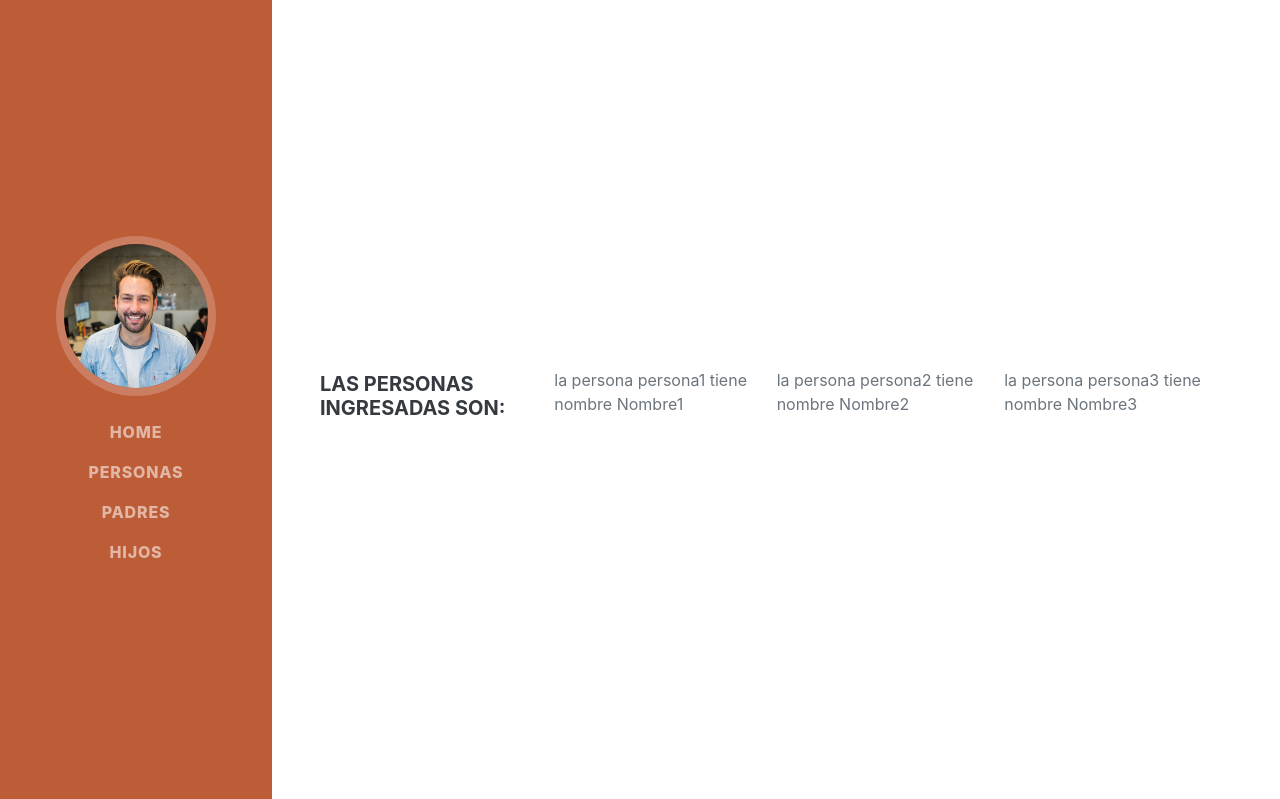
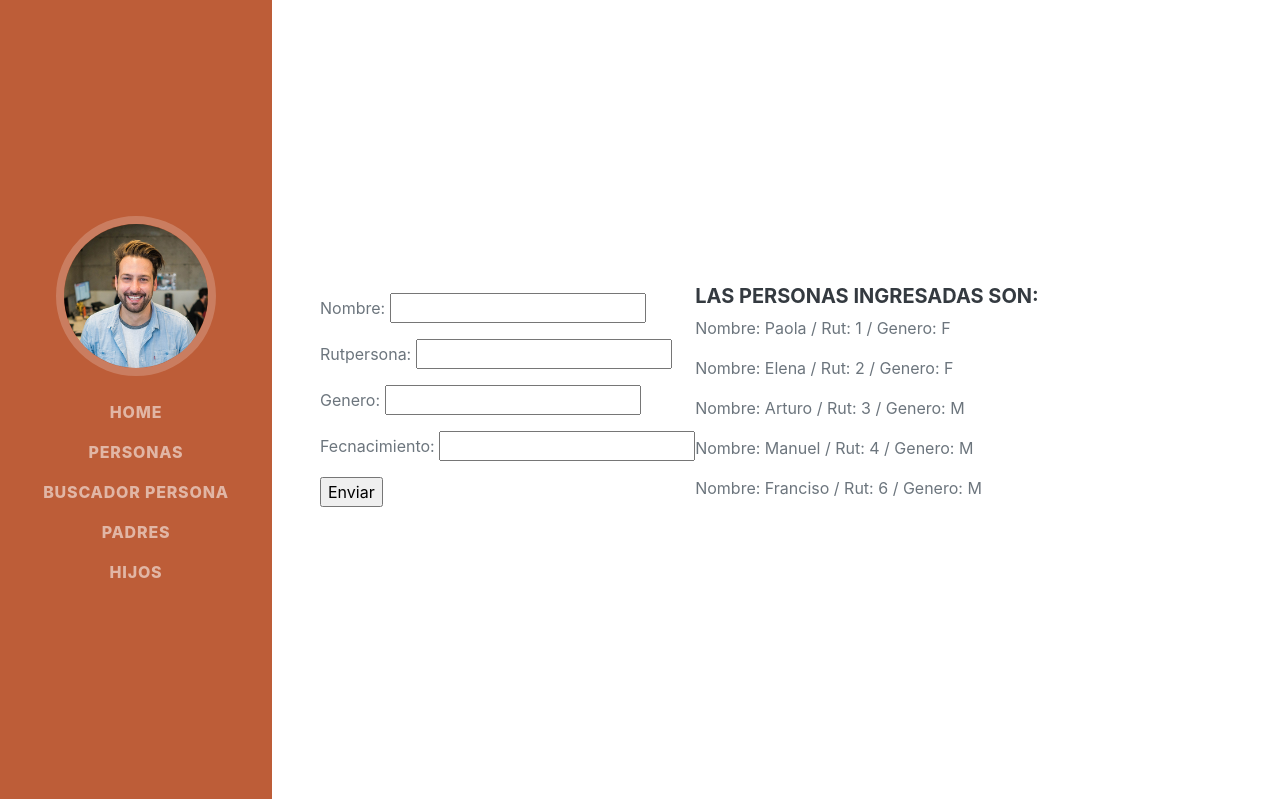
Before and after one commit to Inmarcesible/ProyectoFamiliaPy, a Django app: page /AppFami/personas in a window 1280 px wide. Shown: the top 799 px of the page. Run offline with Django 4.2, Linux system fonts and the light colour scheme; data comes from the database, SQL or seed files in the repository; both versions use the stored data as it was after the commit; some libraries are stand-ins or nearby versions; some web fonts are replaced.

Commit message:
Buscador

```diff
--- /dev/null
+++ b/AppFami/forms.py
@@ -0,0 +1,10 @@
+from django import forms
+
+class PersonaForm(forms.Form):
+    nombre = forms.CharField(max_length=40)
+    rutpersona = forms.CharField()
+    genero = forms.CharField(max_length=1)
+    fecnacimiento = forms.CharField(max_length=40)
+
+class BuscaPersona(forms.Form):
+    rutpersona = forms.IntegerField()
--- a/AppFami/urls.py
+++ b/AppFami/urls.py
@@ -1,9 +1,10 @@
 from django.urls import path
-from AppFami.views import inicio, hijos, personas, padres
+from AppFami.views import inicio, hijos, personas, padres, buscar_persona
 
 urlpatterns = [
     path('', inicio, name='AppFamiInicio'),
     path('personas',personas, name = 'AppFamiPersonas'),
     path('hijos',hijos, name = 'AppFamiHijos'),
     path('padres',padres, name = 'AppFamiPadres'),
+    path('Buscar',buscar_persona, name = 'AppFamiBuscarPersona'),
 ]
--- a/AppFami/views.py
+++ b/AppFami/views.py
@@ -2,6 +2,8 @@ from django.http import HttpResponse
 from django.shortcuts import render, redirect
 from django.template import loader
 from datetime import datetime
+
+from AppFami.forms import PersonaForm, BuscaPersona
 from AppFami.models import Persona
 
 from AppFami.dtos import personas_dto
@@ -34,9 +36,41 @@ def personas(request):
     }
     return render(request, 'AppFami/personas.html', contexto)
 """
+"""
 def personas(request):
     #personas = Persona.object.all() #lista
     return render(request, 'AppFami/personas.html', personas_dto)
+"""
+def personas(request):
+    if request.method == 'POST':
+        my_form = PersonaForm(request.POST)
+
+        if my_form.is_valid():
+            data = my_form.cleaned_data
+            persona_date = Persona(nombre=data.get('nombre'),rutpersona=data.get('rutpersona'),genero=data.get('genero'),fecnacimiento=data.get('fecnacimiento'))
+            persona_date.save()
+
+    personas = Persona.objects.all()
+    contexto = {
+        'personas': personas,
+        'my_form': PersonaForm
+    }
+
+    return render(request, 'AppFami/personas.html', contexto)
+
+def buscar_persona(request):
+
+    persona_buscar = []
+    if request.method == 'POST':
+        rut = request.POST.get('rutpersona')
+        persona_buscar = Persona.objects.filter(rutpersona__icontains=rut)
+        #persona_buscar = Persona.objects.filter(rutpersona__icontains=rut).first() #Trae la primera persona que encuentre
+
+    contexto = {
+        'my_form': BuscaPersona(),
+        'personab': persona_buscar
+    }
+    return render(request, 'AppFami/buscar_perrsona.html', contexto)
 
 def hijos(request):
     return render(request, 'AppFami/hijos.html')
--- a/templates/AppFami/index.html
+++ b/templates/AppFami/index.html
@@ -31,6 +31,7 @@
                 <ul class="navbar-nav">
                     <li class="nav-item"><a class="nav-link js-scroll-trigger" href="{% url 'AppFamiInicio' %}">Home</a></li>
                     <li class="nav-item"><a class="nav-link js-scroll-trigger" href="{% url 'AppFamiPersonas' %}">Personas</a></li>
+                    <li class="nav-item"><a class="nav-link js-scroll-trigger" href="{% url 'AppFamiBuscarPersona' %}">Buscador Persona</a></li>
                     <li class="nav-item"><a class="nav-link js-scroll-trigger" href="{% url 'AppFamiPadres' %}">Padres</a></li>
                     <li class="nav-item"><a class="nav-link js-scroll-trigger" href="{% url 'AppFamiHijos' %}">Hijos</a></li>
                     <!--<li class="nav-item"><a class="nav-link js-scroll-trigger" href="#education">Education</a></li>
--- a/templates/AppFami/personas.html
+++ b/templates/AppFami/personas.html
@@ -3,8 +3,20 @@
 {% block title%}Personas{% endblock %}
 
 {% block body %}
-    <h5>Las Personas ingresadas son: </h5>
-    {% for key, value in personas.items %}
-        <p>la persona {{key}} tiene nombre {{value}}</p>
-    {% endfor %}
+    <div>
+        <form acction="" method="POST">
+            {% csrf_token %}
+                {{my_form.as_p}}
+                <input type="submit" value="Enviar">
+        </form>
+    </div>
+
+    <div>
+        <h5>Las Personas ingresadas son: </h5>
+        {% for per in personas %}
+            <p>Nombre: {{per.nombre}} / Rut: {{per.rutpersona}} / Genero: {{per.genero}}</p>
+        {% endfor %}
+    </div>
+
+
 {% endblock %}
```
Also changed, not shown: templates/AppFami/buscar_perrsona.html (added, +20 -0 lines), db.sqlite3.
